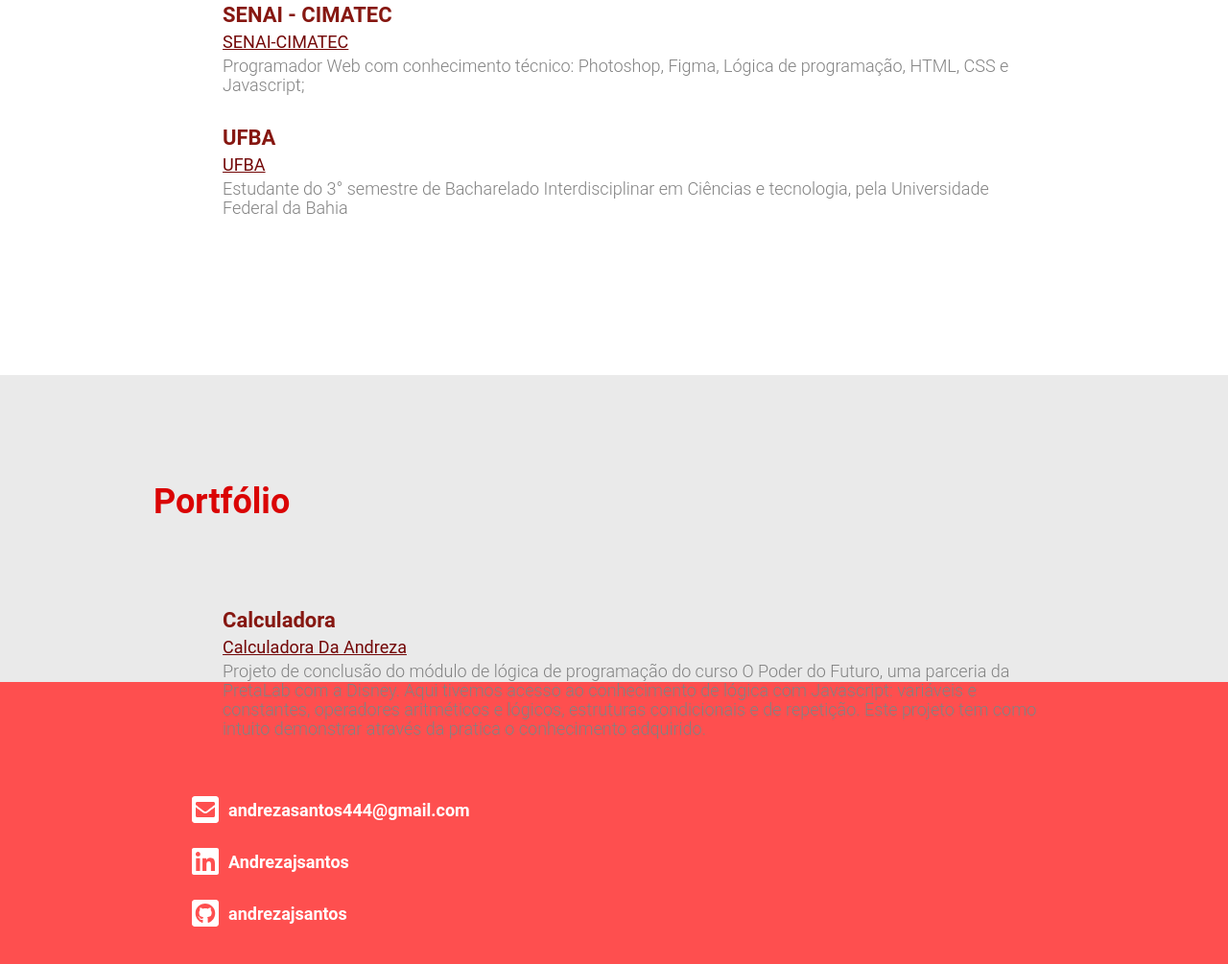
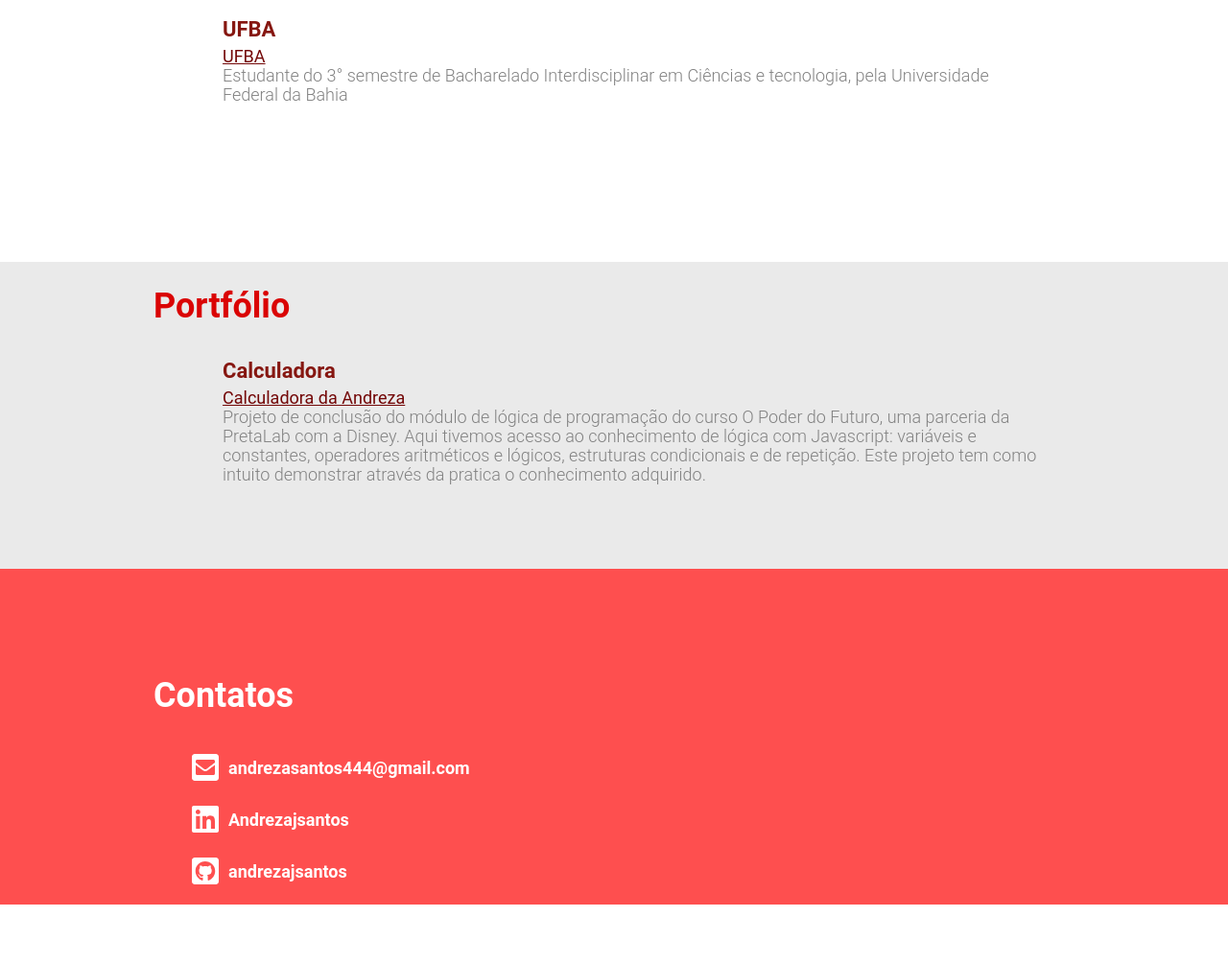
Before and after one commit to andrezajsantos/Projeto_Final_PretaLab_HtmleCSS, a plain HTML site: page index.html in a window 1280 px wide. Shown: the part 1577-2582 px from the top of the page at 96% size. After the commit the page ends 2521 px from the top, so only its background shows below. Drawn offline with Linux system fonts and the light colour scheme.

Commit message:
Add files via upload

```diff
--- a/index.html
+++ b/index.html
@@ -117,8 +117,8 @@
           <div class="lista-item">
             <ul>
               <li>
-                <p class="lista-titulo">Calculadora</p>
-                <a href="https://github.com/andrezajsantos/ProjetoFinal_PretaLab-Disney-LP-AndrezaSantos.git" target="_blank" class="lista-local">Calculadora Da Andreza</a>
+                <p class="lista-titulo2">Calculadora</p>
+                <a href="https://github.com/andrezajsantos/ProjetoFinal_PretaLab-Disney-LP-AndrezaSantos.git" target="_blank" class="lista-local">Calculadora da Andreza</a>
                 <p class="lista-descricao">
                     Projeto de conclusão do módulo de lógica de programação do curso O Poder do Futuro, uma parceria da PretaLab com a Disney.
                     Aqui tivemos acesso ao conhecimento de lógica com Javascript: variáveis e constantes, operadores aritméticos e lógicos, estruturas condicionais e de repetição.
@@ -135,13 +135,16 @@
 
   <!-- rodapé da nossa página -->
   <footer class="rodape">
+  <section id="Contatos"
     <div class="container">
+      <h3 class="topico-principal2">Contatos</h3>
       <ul id="contato" class="lista-rodape">
         <li> <i class="fas fa-envelope-square estilo-icone"></i>andrezasantos444@gmail.com</li>
         <li href="https://www.linkedin.com/in/andrezajsantos/"><i class="fab fa-linkedin estilo-icone"></i>Andrezajsantos</li>
         <li href="https://github.com/andrezajsantos"><i class="fab fa-github-square estilo-icone"></i>andrezajsantos</li>
       </ul>
     </div>
+ </section>
   </footer>
 
 </body>
--- a/style.css
+++ b/style.css
@@ -128,7 +128,15 @@ git push origin main
   .topico-principal {
     font-size: 36px;
     color: #da0404;
+    margin-top: -50px;
+
   }
+
+  .topico-principal2 {
+    font-size: 36px;
+    color: #ffffff;
+  }
+
 
   .lista-item{
     padding: 32px;
@@ -143,7 +151,16 @@ git push origin main
    font-size: 22px;
    color: #861711;
    font-weight: 700;
+   margin-top: 20px;
   }
+
+  .lista-titulo2{
+    margin-bottom: 5px;
+    font-size: 22px;
+    color: #861711;
+    font-weight: 700;
+    margin-top: -50px;
+   }
 
   .lista-local{
     font-size: 18px;
@@ -153,15 +170,16 @@ git push origin main
 
   .lista-descricao {
     font-size: 18px;
-    margin-top: 5px;
+    margin-top: 0px;
     line-height: 20px; /*Espaçamento entre as linhas*/
     color: #828282;
     font-weight: 300;
   }
 
+
   .rodape{
     background-color: #fe4f4f;
-    height: 300px;
+    height: 350px;
     display: flex;
     align-items: center;
   }
```
